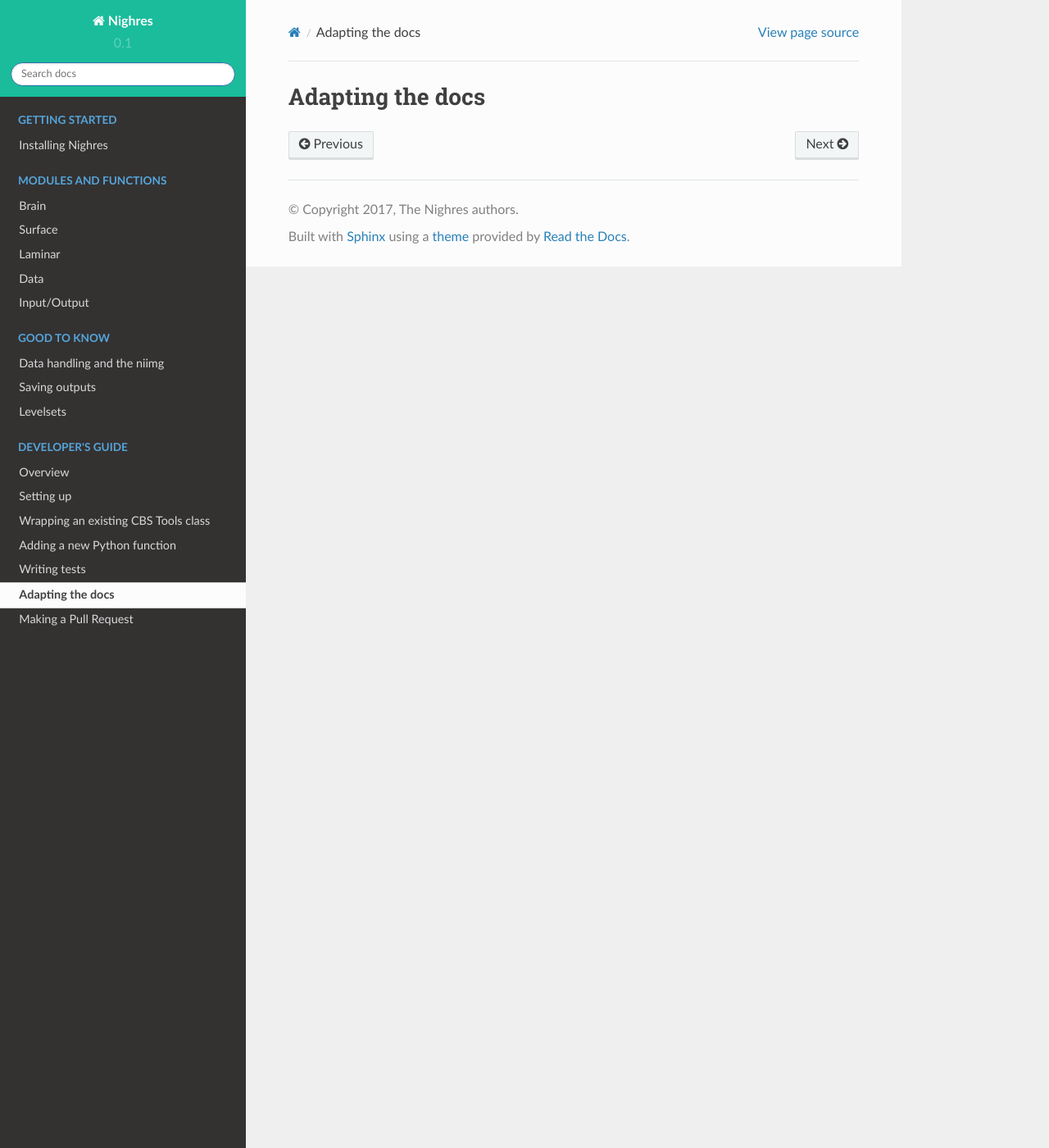
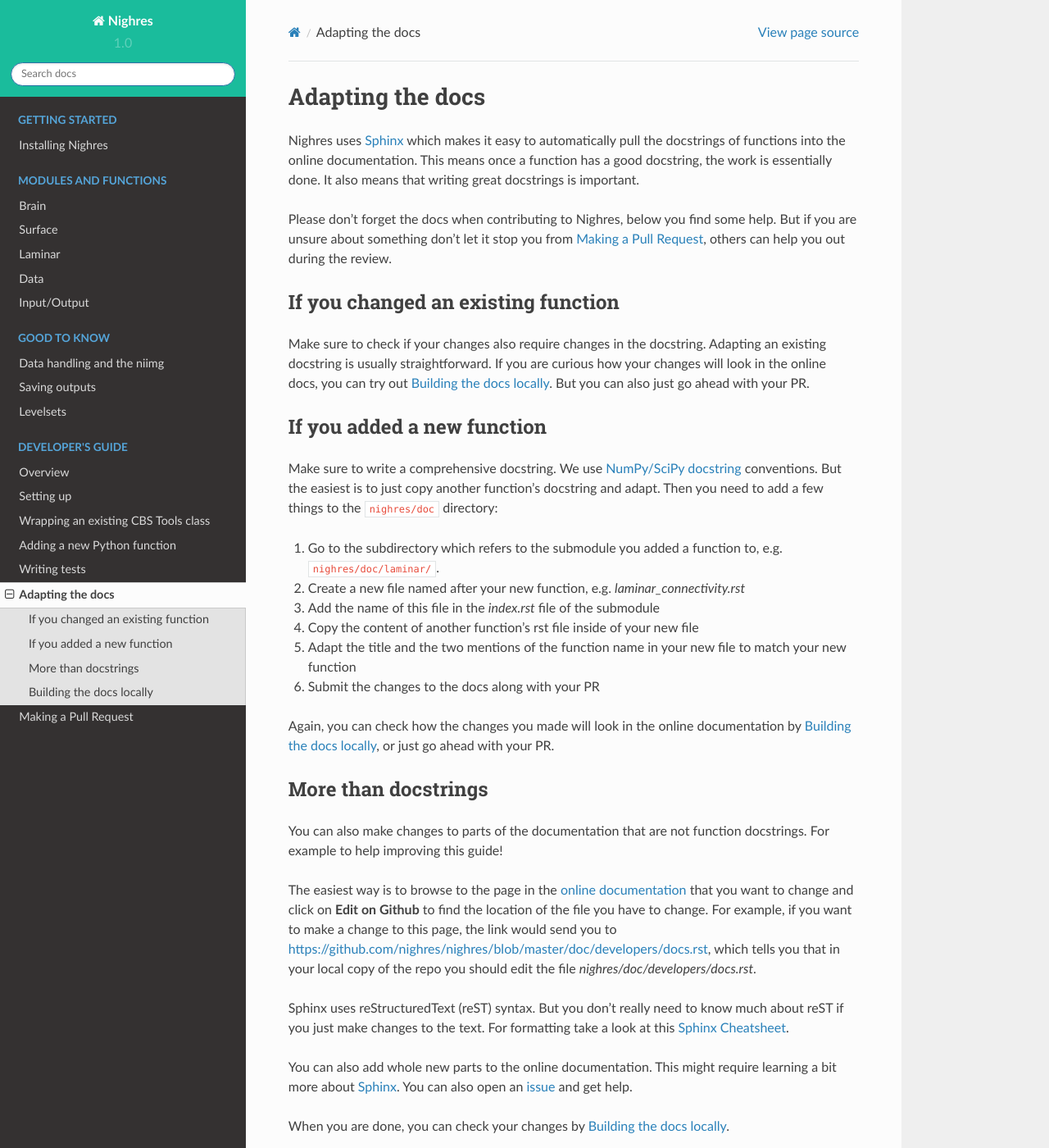
Before and after one commit to nighres/nighres, a Sphinx documentation site: the page built from doc/developers/docs.rst, in a window 1280 px wide and 1400 px high. Shown: the whole window at 82% size. Built offline with Sphinx 7.4.7 and the Read the Docs theme 2.0.0, drawn with Linux system fonts in a browser that asks for light colours; pages that are not in the unit, such as notebooks, are missing from menus; some of the changed text lies outside the part shown.

Commit message:
completing adapting docs developers guide

```diff
--- a/doc/conf.py
+++ b/doc/conf.py
@@ -85,9 +85,9 @@ author = u'Julia Huntenburg'
 # built documents.
 #
 # The short X.Y version.
-version = u'0.1'
+version = u'1.0'
 # The full version, including alpha/beta/rc tags.
-release = u'0.1.0'
+release = u'1.0.0b4'
 
 # The language for content autogenerated by Sphinx. Refer to documentation
 # for a list of supported languages.
--- a/doc/developers/docs.rst
+++ b/doc/developers/docs.rst
@@ -2,3 +2,49 @@
 
 Adapting the docs
 =================
+
+Nighres uses `Sphinx <http://www.sphinx-doc.org/en/stable/>`_ which makes it easy to automatically pull the docstrings of functions into the online documentation. This means once a function has a good docstring, the work is essentially done. It also means that writing great docstrings is important.
+
+Please don't forget the docs when contributing to Nighres, below you find some help. But if you are unsure about something don't let it stop you from :ref:`make-pr`, others can help you out during the review.
+
+If you changed an existing function
+-----------------------------------
+Make sure to check if your changes also require changes in the docstring. Adapting an existing docstring is usually straightforward. If you are curious how your changes will look in the online docs, you can try out :ref:`build-docs`. But you can also just go ahead with your PR.
+
+If you added a new function
+-----------------------------
+Make sure to write a comprehensive docstring. We use `NumPy/SciPy docstring <https://github.com/numpy/numpy/blob/master/doc/HOWTO_DOCUMENT.rst.txt#docstring-standard>`_ conventions. But the easiest is to just copy another function's docstring and adapt. Then you need to add a few things to the ``nighres/doc`` directory:
+
+1. Go to the subdirectory which refers to the submodule you added a function to, e.g. ``nighres/doc/laminar/``.
+2. Create a new file named after your new function, e.g. *laminar_connectivity.rst*
+3. Add the name of this file in the *index.rst* file of the submodule
+4. Copy the content of another function's rst file inside of your new file
+5. Adapt the title and the two mentions of the function name in your new file to match your new function
+6. Submit the changes to the docs along with your PR
+
+Again, you can check how the changes you made will look in the online documentation by :ref:`build-docs`, or just go ahead with your PR.
+
+More than docstrings
+--------------------
+You can also make changes to parts of the documentation that are not function docstrings. For example to help improving this guide!
+
+The easiest way is to browse to the page in the `online documentation <http://nighres.readthedocs.io/en/latest/>`_ that you want to change and click on **Edit on Github** to find the location of the file you have to change. For example, if you want to make a change to this page, the link would send you to https://github.com/nighres/nighres/blob/master/doc/developers/docs.rst, which tells you that in your local copy of the repo you should edit the file *nighres/doc/developers/docs.rst*.
+
+Sphinx uses reStructuredText (reST) syntax. But you don't really need to know much about reST if you just make changes to the text. For formatting take a look at this `Sphinx Cheatsheet <http://matplotlib.org/sampledoc/cheatsheet.html>`_.
+
+You can also add whole new parts to the online documentation. This might require learning a bit more about `Sphinx <http://www.sphinx-doc.org/en/stable/>`_. You can also open an `issue <https://github.com/nighres/nighres/issues>`_ and get help.
+
+When you are done, you can check your changes by :ref:`build-docs`.
+
+.. _build-docs:
+
+Building the docs locally
+--------------------------
+If you make changes to the documentation, they will only appear online at http://nighres.readthedocs.io/en/latest/ once your PR has been merged and a new release was made. You can, however, build the docs locally for a preview:
+
+1. Make sure to have all :ref:`additional dependencies <add-deps>` installed that you need to build the documentation
+2. Navigate into your local copy of ``nighres/doc``
+3. Type ``make clean`` and then ``make html``
+4. Open an Internet browser and point it to the local html pages that were just built for you, e.g. file:///home/nighres/doc/_build/html/index.html
+
+You can make changes and repeat this process until you are satisfied. The built html pages are ignored by git and will not be included in your PR.
--- a/doc/installation.rst
+++ b/doc/installation.rst
@@ -93,6 +93,8 @@ Nighres depends on:
 These packages are automatically installed by pip when installing nighres.
 
 
+.. _add-deps:
+
 Additional dependencies (optional)
 ~~~~~~~~~~~~~~~~~~~~~~~~~~~~~~~~~~
 
```
